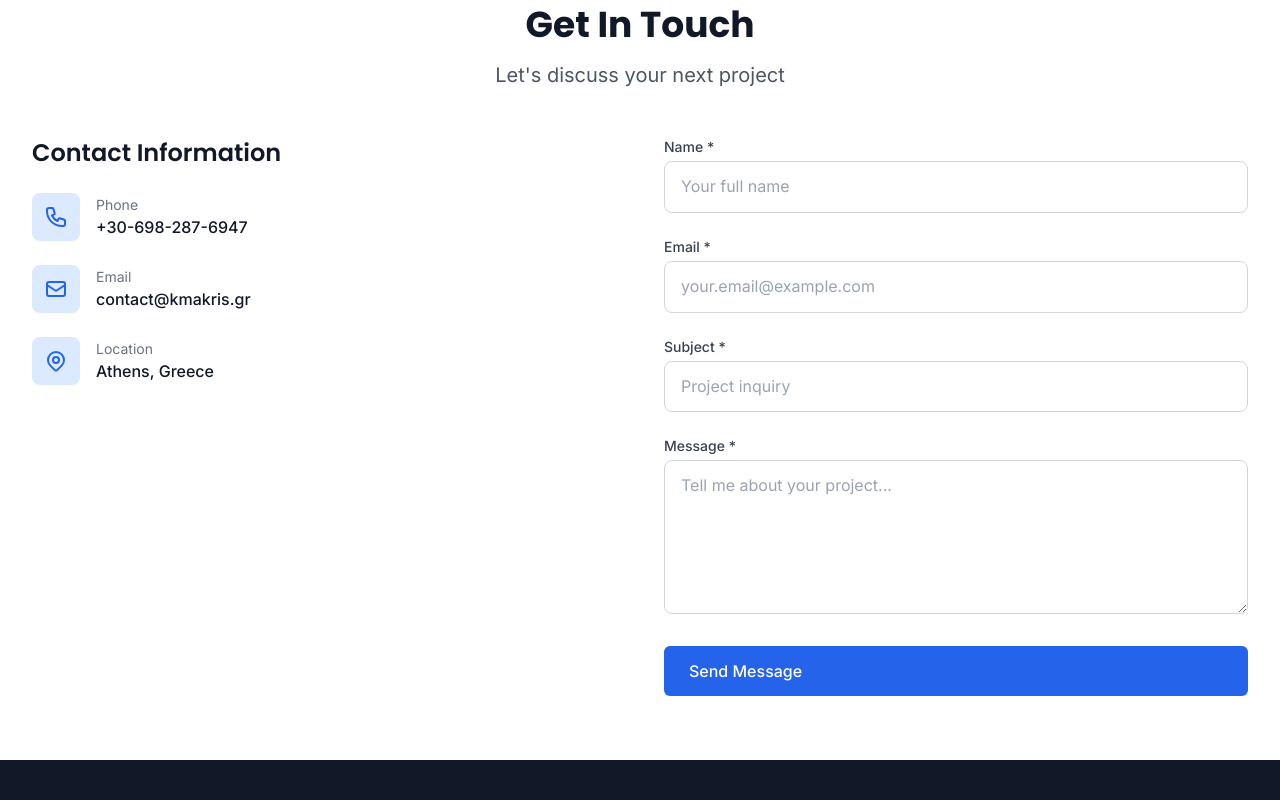
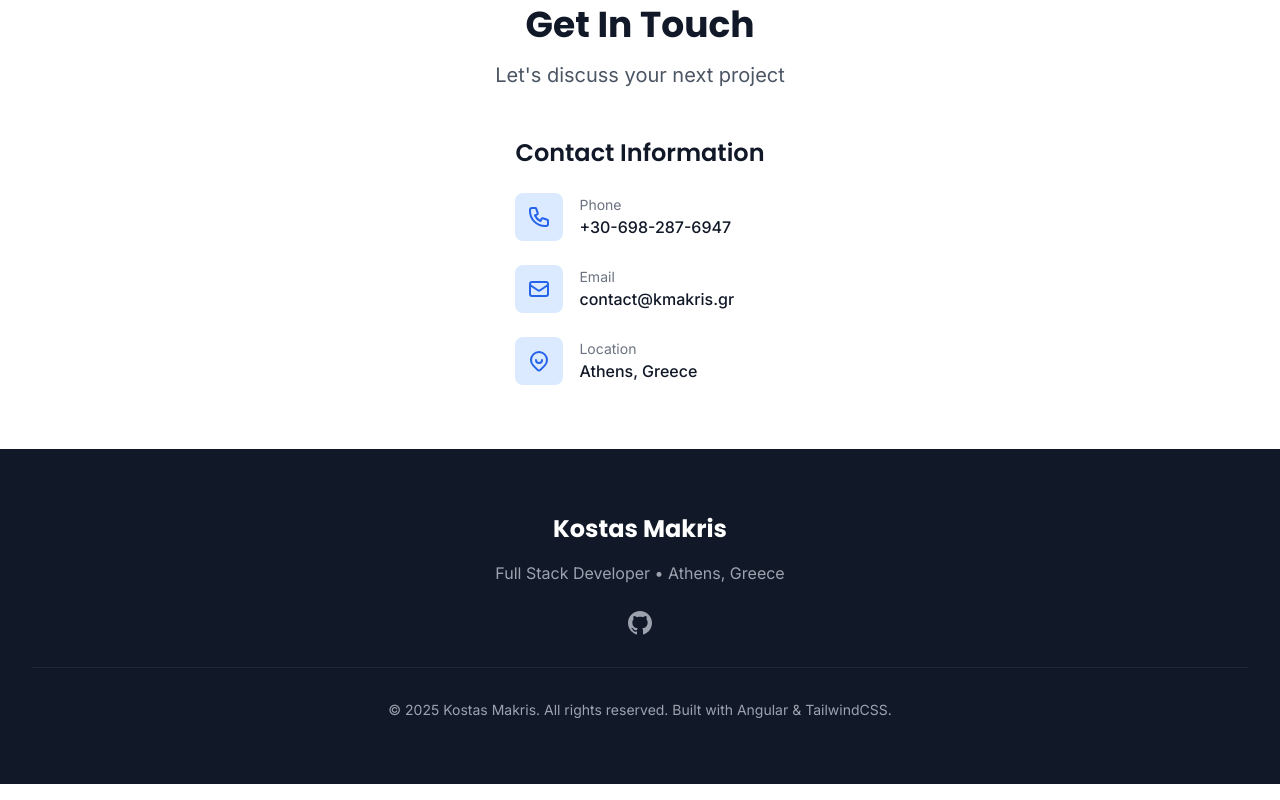
Before and after one commit to kmakris23/resume, an Angular app: page / in a window 1280 px wide. Shown: the part 4200-5000 px from the top of the page. Built offline with nearby package versions, Linux system fonts and the light colour scheme.

Commit message:
Remove contact form fields and submission, keep contact information
Co-authored-by: kmakris23 <12210011+kmakris23@users.noreply.github.com>

```diff
--- a/src/app/app.html
+++ b/src/app/app.html
@@ -300,8 +300,8 @@
         <p class="text-xl text-gray-600 dark:text-gray-300">Let's discuss your next project</p>
       </div>
 
-      <div class="grid md:grid-cols-2 gap-12">
-        <div>
+      <div class="flex justify-center">
+        <div class="max-w-md">
           <h3 class="text-2xl font-heading font-semibold text-gray-900 dark:text-white mb-6">Contact Information</h3>
           <div class="space-y-6">
             <div class="flex items-center space-x-4">
@@ -332,7 +332,7 @@
               <div class="w-12 h-12 bg-primary-100 dark:bg-primary-900/30 rounded-lg flex items-center justify-center">
                 <svg class="w-6 h-6 text-primary-600 dark:text-primary-400" fill="none" stroke="currentColor" viewBox="0 0 24 24">
                   <path stroke-linecap="round" stroke-linejoin="round" stroke-width="2" d="M17.657 16.657L13.414 20.9a1.998 1.998 0 01-2.827 0l-4.244-4.243a8 8 0 1111.314 0z"/>
-                  <path stroke-linecap="round" stroke-linejoin="round" stroke-width="2" d="M15 11a3 3 0 11-6 0 3 3 0 016 0z"/>
+                  <path stroke-linecap="round" stroke-linejoin="round" stroke-width="2" d="M15 11a3 3 0 11-6 0 3 3 0 616 0z"/>
                 </svg>
               </div>
               <div>
@@ -341,39 +341,6 @@
               </div>
             </div>
           </div>
-        </div>
-
-        <div>
-          <form class="space-y-6" #contactForm="ngForm" (ngSubmit)="onSubmitContactForm(contactForm)">
-            <div>
-              <label for="name" class="block text-sm font-medium text-gray-700 dark:text-gray-300 mb-1">Name *</label>
-              <input type="text" id="name" name="name" required
-                     class="w-full px-4 py-3 border border-gray-300 dark:border-gray-600 bg-white dark:bg-gray-800 text-gray-900 dark:text-white rounded-lg focus:ring-2 focus:ring-primary-500 focus:border-primary-500 transition-colors"
-                     placeholder="Your full name">
-            </div>
-            <div>
-              <label for="email" class="block text-sm font-medium text-gray-700 dark:text-gray-300 mb-1">Email *</label>
-              <input type="email" id="email" name="email" required
-                     class="w-full px-4 py-3 border border-gray-300 dark:border-gray-600 bg-white dark:bg-gray-800 text-gray-900 dark:text-white rounded-lg focus:ring-2 focus:ring-primary-500 focus:border-primary-500 transition-colors"
-                     placeholder="your.email@example.com">
-            </div>
-            <div>
-              <label for="subject" class="block text-sm font-medium text-gray-700 dark:text-gray-300 mb-1">Subject *</label>
-              <input type="text" id="subject" name="subject" required
-                     class="w-full px-4 py-3 border border-gray-300 dark:border-gray-600 bg-white dark:bg-gray-800 text-gray-900 dark:text-white rounded-lg focus:ring-2 focus:ring-primary-500 focus:border-primary-500 transition-colors"
-                     placeholder="Project inquiry">
-            </div>
-            <div>
-              <label for="message" class="block text-sm font-medium text-gray-700 dark:text-gray-300 mb-1">Message *</label>
-              <textarea id="message" name="message" rows="5" required
-                        class="w-full px-4 py-3 border border-gray-300 dark:border-gray-600 bg-white dark:bg-gray-800 text-gray-900 dark:text-white rounded-lg focus:ring-2 focus:ring-primary-500 focus:border-primary-500 transition-colors"
-                        placeholder="Tell me about your project..."></textarea>
-            </div>
-            <button type="submit" [disabled]="!contactForm.valid"
-                    class="w-full btn-primary disabled:opacity-50 disabled:cursor-not-allowed">
-              Send Message
-            </button>
-          </form>
         </div>
       </div>
     </div>
--- a/src/app/app.ts
+++ b/src/app/app.ts
@@ -1,6 +1,5 @@
 import { Component, signal, OnInit } from '@angular/core';
 import { CommonModule } from '@angular/common';
-import { FormsModule } from '@angular/forms';
 import { PortfolioService } from './services/portfolio.service';
 import { ThemeService } from './services/theme.service';
 import { PersonalInfo, Experience, Skill, Project } from './models/portfolio.models';
@@ -8,7 +7,7 @@ import { PersonalInfo, Experience, Skill, Project } from './models/portfolio.mod
 @Component({
   selector: 'app-root',
   standalone: true,
-  imports: [CommonModule, FormsModule],
+  imports: [CommonModule],
   templateUrl: './app.html',
   styleUrls: ['./app.scss']
 })
@@ -81,18 +80,4 @@ export class App implements OnInit {
     const names = fullName.split(' ');
     return names.length > 1 ? names[names.length - 1].charAt(0) : '';
   }
-
-  // Form submission
-  onSubmitContactForm(form: any): void {
-    if (form.valid) {
-      // Here you would typically send the form data to a backend service
-      console.log('Form submitted:', form.value);
-
-      // For demo purposes, show an alert
-      alert('Thank you for your message! I will get back to you soon.');
-
-      // Reset the form
-      form.resetForm();
-    }
-  }
 }
```
